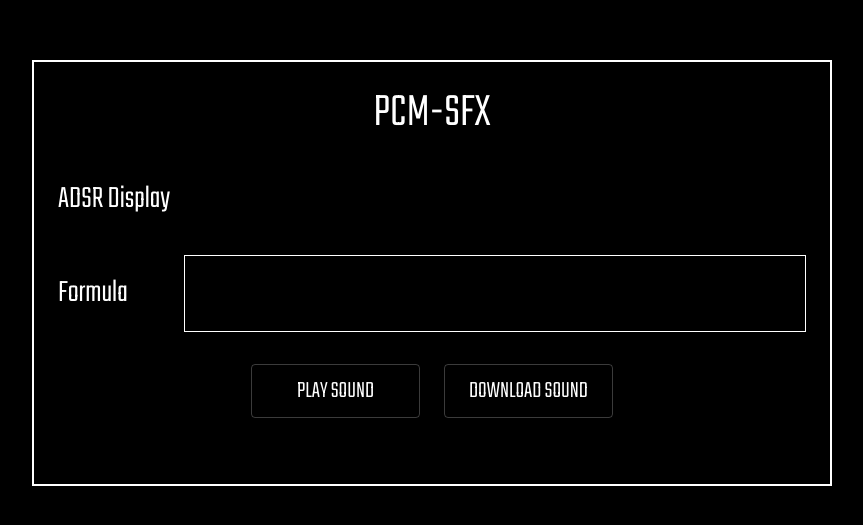
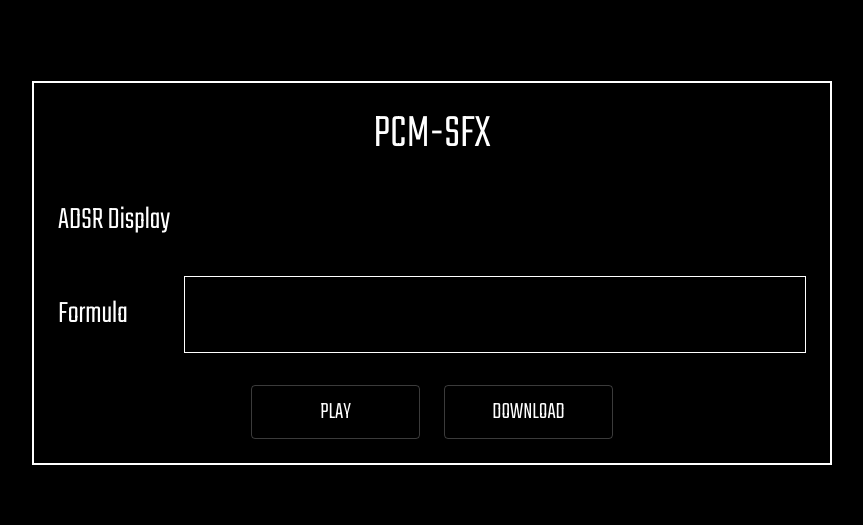
Before and after one commit to threadsmind/pcm-sfx, a React app: page / in a window 1280 px wide. Shown: the part 127-652 px from the top of the page, without its empty margins (208-1071 px from the left). Built offline with nearby package versions, Linux system fonts and the light colour scheme.

Commit message:
Action Button styling

```diff
--- a/src/components/ActionButtons.js
+++ b/src/components/ActionButtons.js
@@ -1,5 +1,5 @@
-import { Button, Grid } from '@material-ui/core';
-import { styled } from '@material-ui/core/styles';
+import { Button, Grid, useMediaQuery } from '@material-ui/core';
+import { styled, useTheme } from '@material-ui/core/styles';
 import React from 'react';
 import content from 'utils/content';
 
@@ -11,15 +11,30 @@ const StyledButton = styled(Button)(
   { name: 'StyledButton' }
 );
 
-const ActionButtons = () => (
-  <Grid container justifyContent="center" spacing={3}>
-    <Grid item sm={3}>
-      <StyledButton variant="outlined">{content.actionButtons.playLabel}</StyledButton>
+const ActionButtons = () => {
+  const theme = useTheme();
+  const isMobile = useMediaQuery(theme.breakpoints.down('xs'));
+  const buttonWidth = isMobile ? 12 : 3;
+
+  return (
+    <Grid
+      container
+      justifyContent="center"
+      spacing={3}
+      direction={isMobile ? 'column' : 'row'
+    }>
+      <Grid item sm={buttonWidth}>
+        <StyledButton variant="outlined">
+          {content.actionButtons.playLabel}
+        </StyledButton>
+      </Grid>
+      <Grid item sm={buttonWidth}>
+        <StyledButton variant="outlined">
+          {content.actionButtons.downloadLabel}
+        </StyledButton>
+      </Grid>
     </Grid>
-    <Grid item sm={3}>
-      <StyledButton variant="outlined">{content.actionButtons.downloadLabel}</StyledButton>
-    </Grid>
-  </Grid>
-);
+  )
+};
 
 export default ActionButtons;
--- a/src/content/enUS.js
+++ b/src/content/enUS.js
@@ -10,8 +10,9 @@ const enUS = {
     },
     adsrDisplay: 'ADSR Display',
     actionButtons: {
-      playLabel: 'Play Sound',
-      downloadLabel: 'Download Sound'
+      playLabel: 'Play',
+      downloadLabel: 'Download',
+      labelContext: 'Sound'
     }
   }
 };
```
